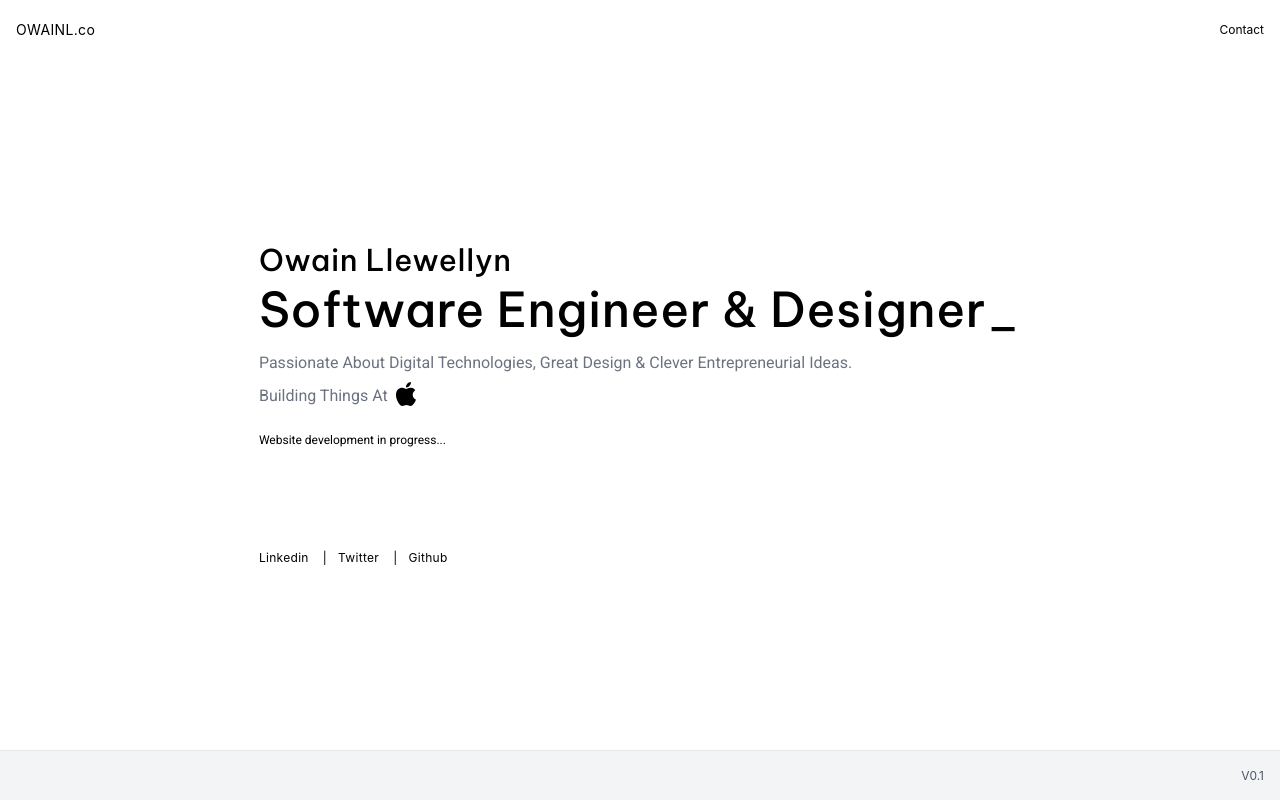
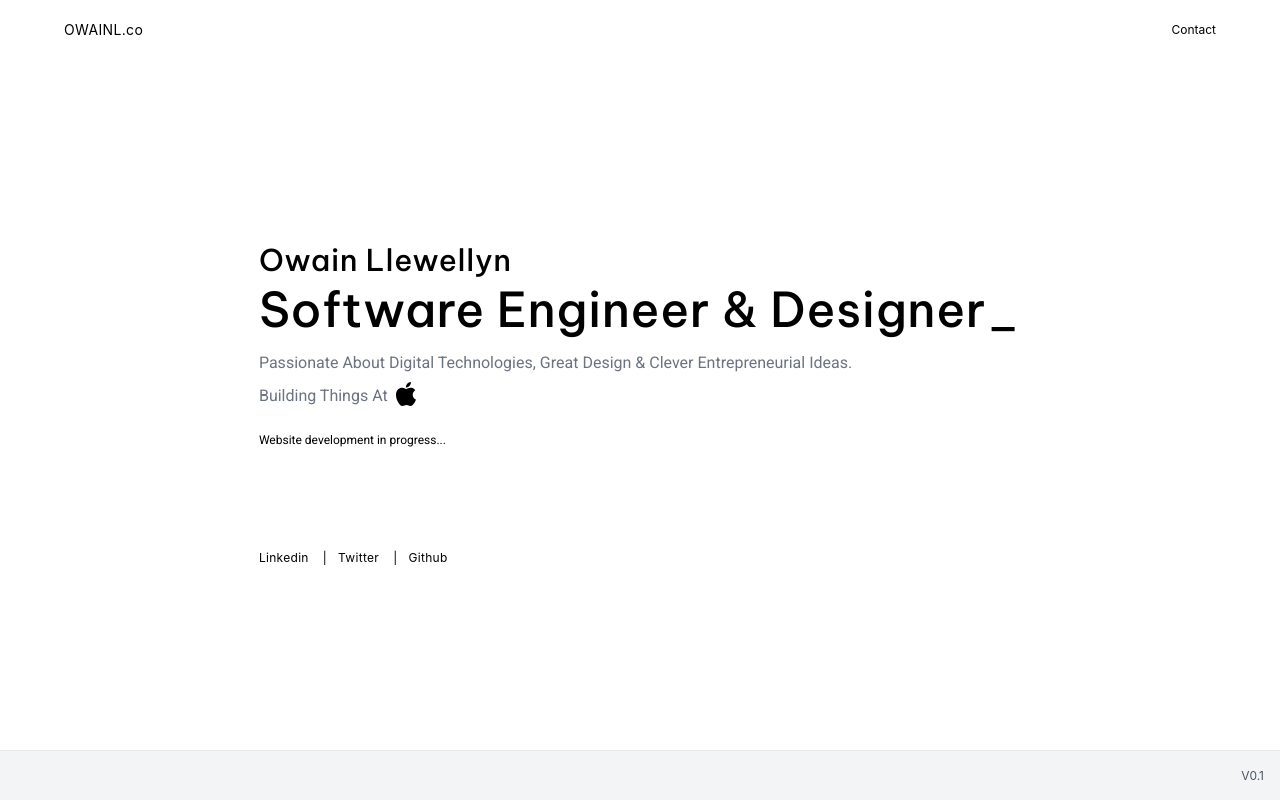
Before and after one commit to owzzz/owainl.blog, a Next.js app: page / in a window 1280 px wide. Built offline with nearby package versions, Linux system fonts and the light colour scheme.

Commit message:
Update layout

```diff
--- a/pages/index.tsx
+++ b/pages/index.tsx
@@ -27,9 +27,11 @@ export default function Home() {
       </Head>
 
       <main className="flex flex-col h-screen">
-        <header className={`${beVietnamPro.variable} font-body bg-white px-6 md:px-4 flex items-center justify-between h-[60px] flex-none`}>
-          <Link className="text-sm text-black tracking-wide" href="/">OWAINL.co</Link>
-          <Link className="text-xs hover:underline" href="mailto:owain.llew@gmail.com?subject=Website%20enquiry">Contact</Link>
+        <header className={`${beVietnamPro.variable} flex items-center justify-center font-body bg-white px-6 md:px-4 h-[60px] flex-none`}>
+          <div class="flex items-center justify-between max-w-6xl w-full">
+            <Link className="text-sm text-black tracking-wide" href="/">OWAINL.co</Link>
+            <Link className="text-xs hover:underline" href="mailto:owain.llew@gmail.com?subject=Website%20enquiry">Contact</Link>
+          </div>
         </header>
         <section className="flex justify-center items-center w-full flex-1">
           <div className="px-6 md:px-4">
```
